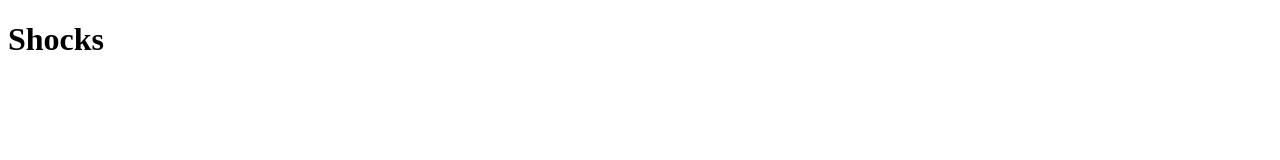
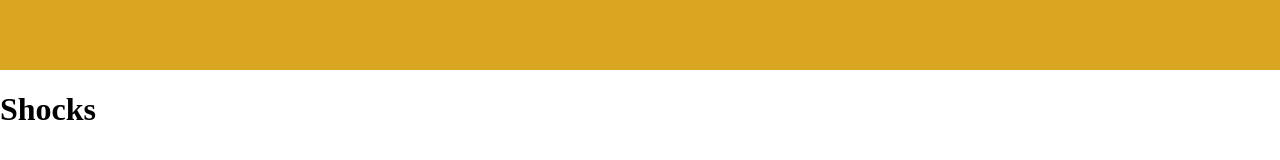
Before and after one commit to amananku26/vue-first-app, a plain HTML site: page index.html in a window 1280 px wide. Drawn offline with nearby package versions, Linux system fonts and the light colour scheme.

Commit message:
✨ rename the file

```diff
--- a/index.html
+++ b/index.html
@@ -5,10 +5,17 @@
     <meta http-equiv="X-UA-Compatible" content="IE=edge">
     <meta name="viewport" content="width=device-width, initial-scale=1.0">
     <title>First Vue APP</title>
+    <link rel="stylesheet" href="style.css">
 </head>
 <body>
+    <div class="nav-bar">
+
+    </div>
     <div id="app">
-        <h1>{{product}}</h1>
+        <div class="product">
+             <h1>{{product}}</h1>
+        </div>
+
 
     </div>
 
--- /dev/null
+++ b/style.css
@@ -0,0 +1,8 @@
+body{
+    margin: 0;
+}
+.nav-bar{
+    height: 70px;
+    width: 100%;
+    background-color: goldenrod;
+}
```
Also changed, not shown: styles.css (deleted).
